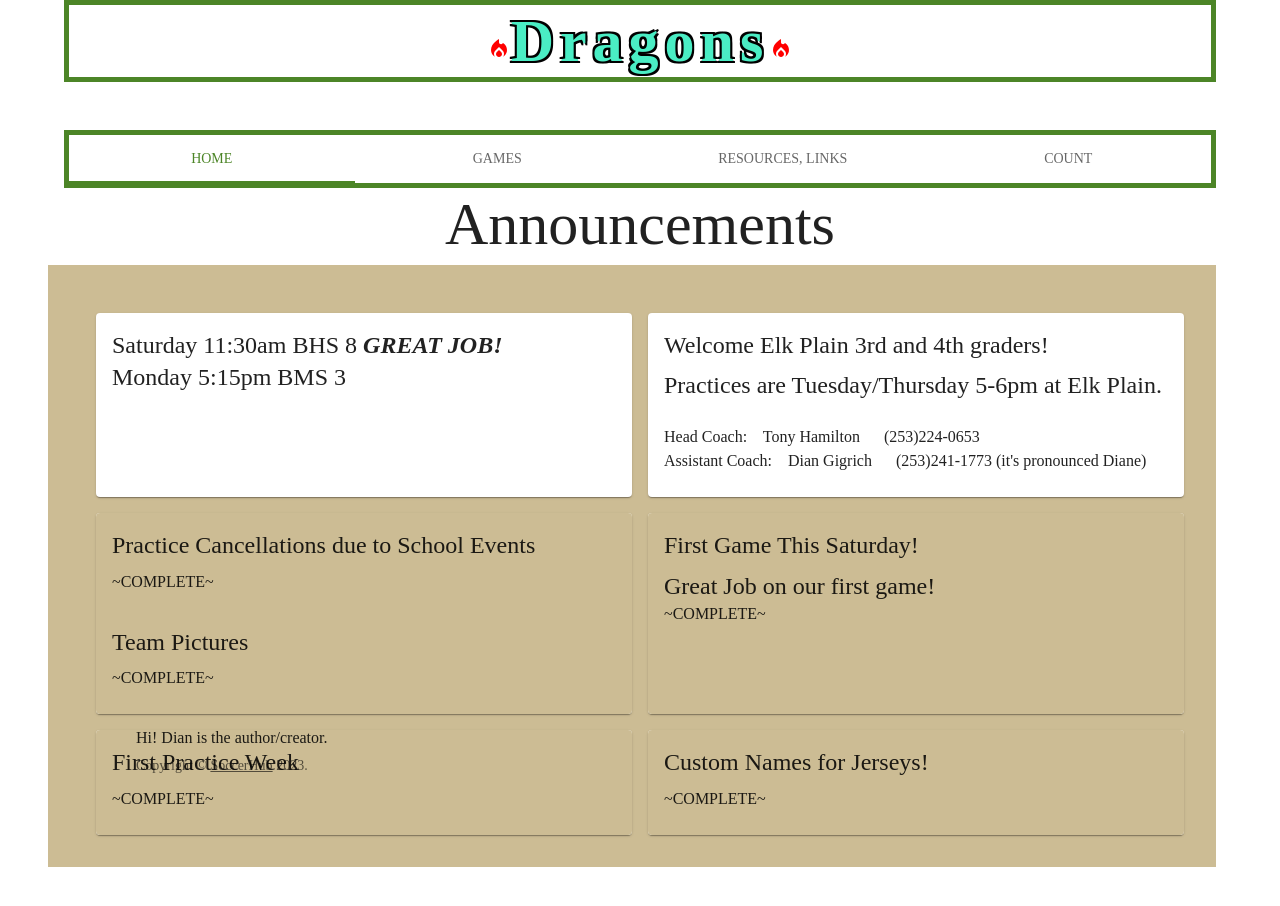
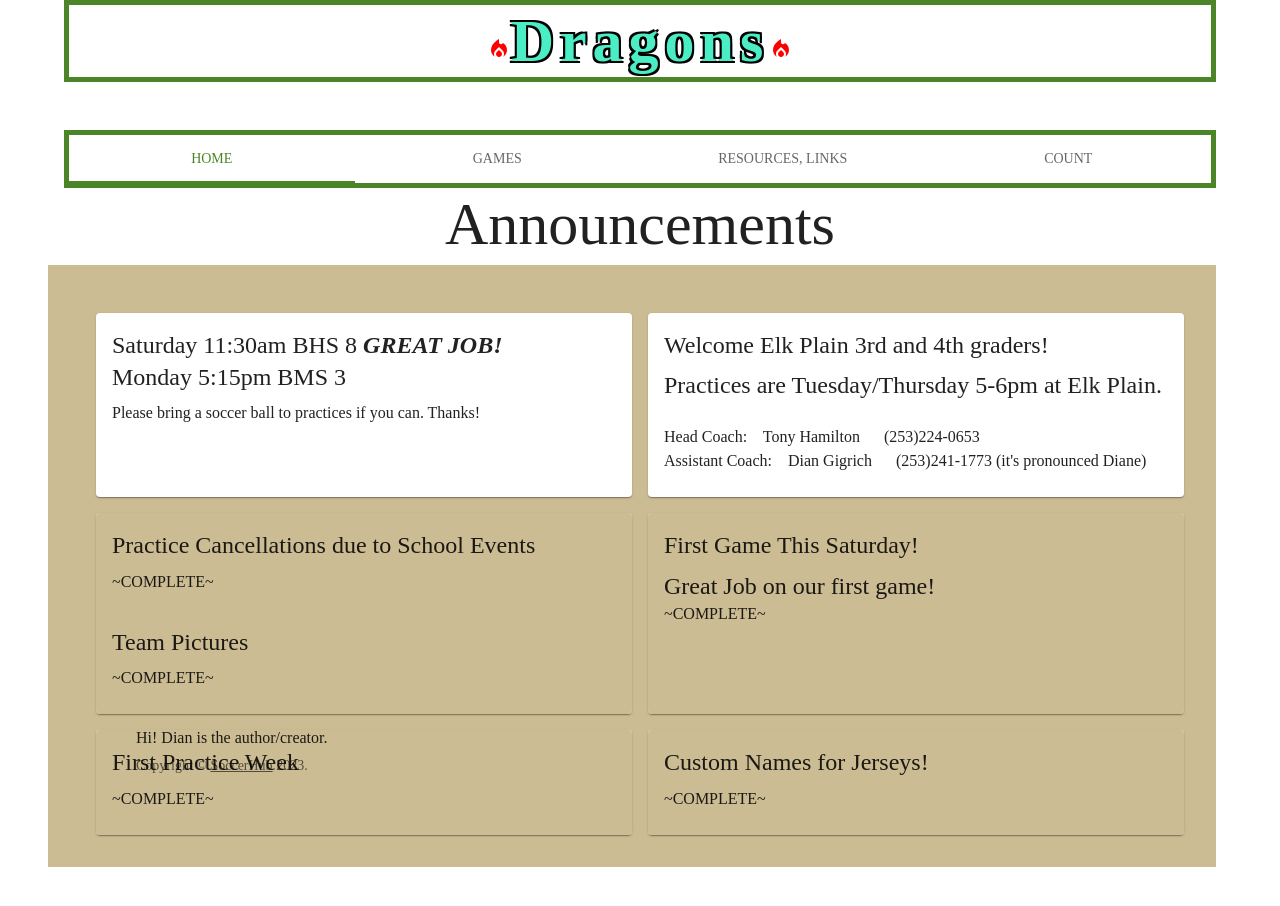
Before and after one commit to DianGigrich/SoccerHub, a React (Create React App) app: page / in a window 1280 px wide. Shown: the top 906 px of the page. Built offline with nearby package versions, Linux system fonts and the light colour scheme.

Commit message:
added messages to home

```diff
--- a/src/components/pages/Home.js
+++ b/src/components/pages/Home.js
@@ -29,6 +29,9 @@ export default function Home(props) {
                                 Saturday 11:30am BHS 8 <strong><i>GREAT JOB!</i></strong>
                                 <br/>
                                 Monday 5:15pm BMS 3
+                            </Typography>
+                            <Typography>
+                                Please bring a soccer ball to practices if you can. Thanks!
                             </Typography>
                         </CardContent>
                     </Card>
```
